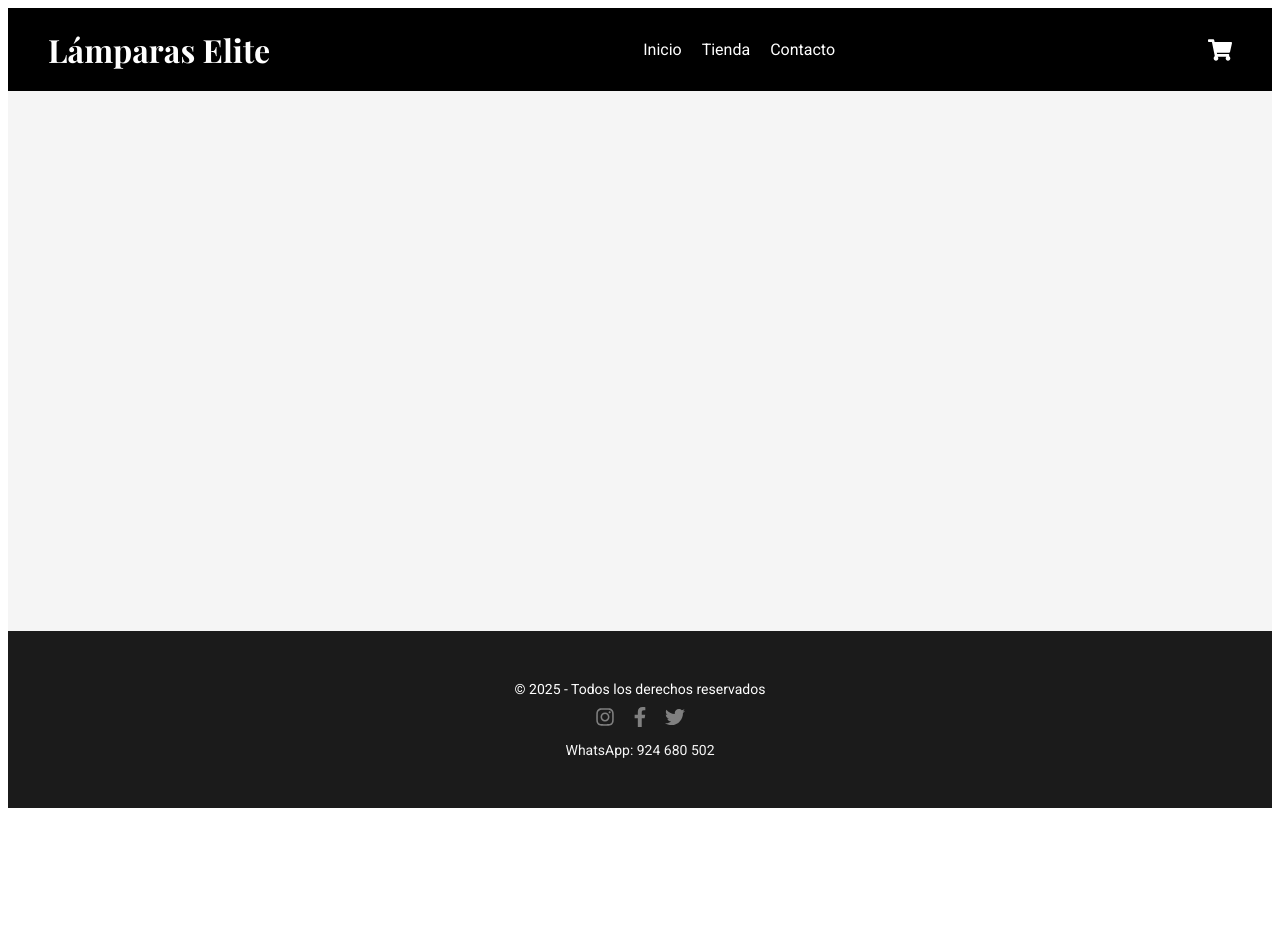
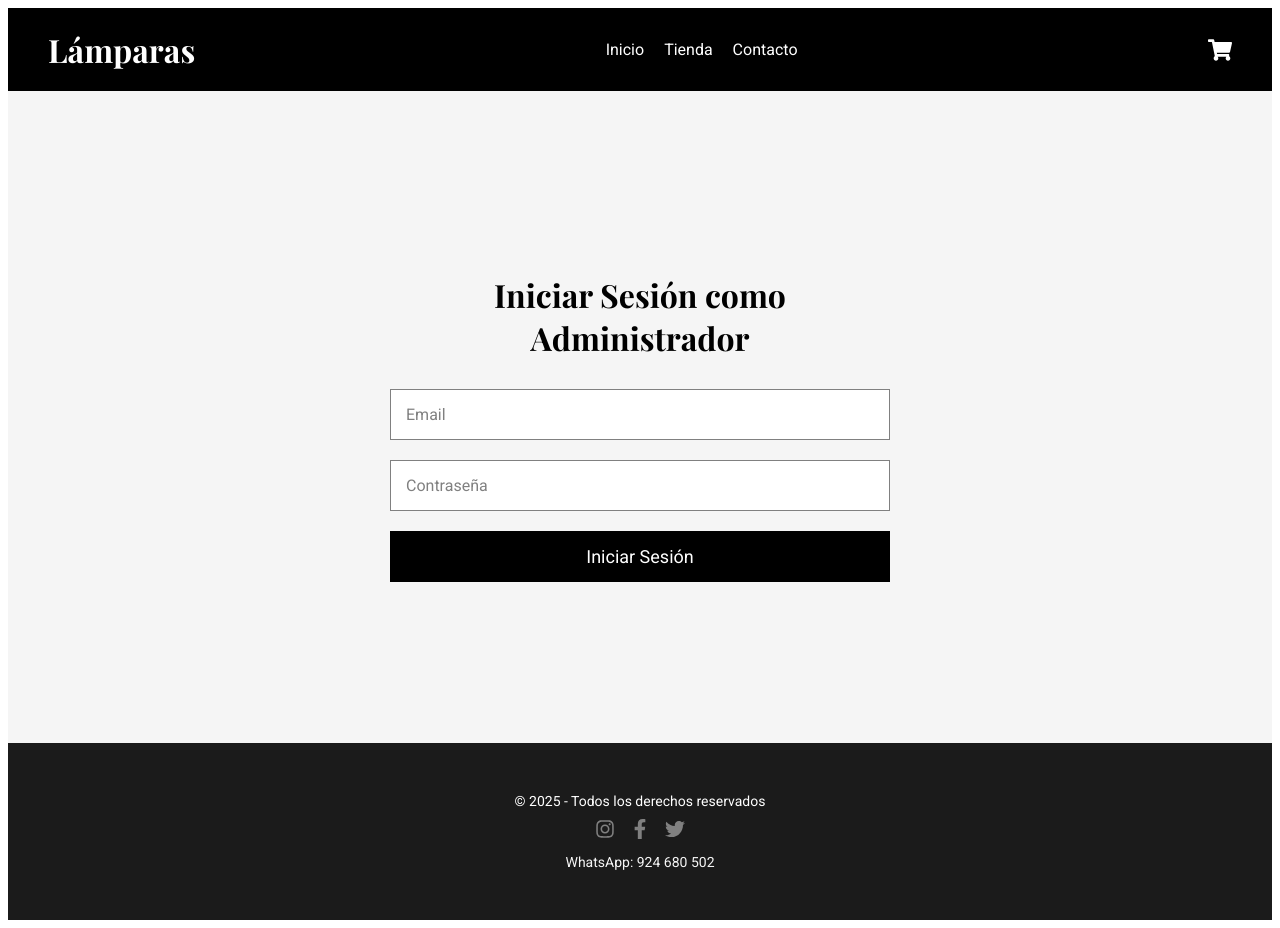
Before and after one commit to OscarCantaro/lamparas-lujosas, a React (Create React App) app: page /login in a window 1280 px wide. Before the commit the page ends 816 px from the top, so only its background shows below. Built offline with nearby package versions, Linux system fonts and the light colour scheme; no server answers; the database is empty.

Commit message:
Panel de administracion de productos

```diff
--- a/src/App.js
+++ b/src/App.js
@@ -1,4 +1,4 @@
-import React, { Suspense } from "react";
+import React, { Suspense, useState, useEffect } from "react";
 import {
   BrowserRouter as Router,
   Routes,
@@ -6,15 +6,18 @@ import {
   Navigate,
 } from "react-router-dom";
 import styled from "styled-components";
+import { auth } from "./firebase"; // Nueva importación
+import { onAuthStateChanged } from "firebase/auth";
+import { ProductsProvider } from "./context/ProductsContext";
 import Header from "./components/Header";
 import Footer from "./components/Footer";
-import { ProductsProvider } from "./context/ProductsContext";
 
 const Home = React.lazy(() => import("./pages/Home"));
 const Shop = React.lazy(() => import("./pages/Shop"));
 const ProductDetail = React.lazy(() => import("./pages/ProductDetail"));
 const Contact = React.lazy(() => import("./pages/Contact"));
 const AdminPanel = React.lazy(() => import("./components/AdminPanel"));
+const Login = React.lazy(() => import("./components/Login")); // Nueva lazy load para Login
 
 const AppWrapper = styled.div`
   background-color: ${(props) => props.theme.colors.lightGray};
@@ -25,10 +28,20 @@ const AppWrapper = styled.div`
 `;
 
 function App() {
-  // Simple auth check for development
-  const isAdminAccessible =
-    process.env.NODE_ENV === "development" &&
-    new URLSearchParams(window.location.search).get("pass") === "admin123";
+  const [user, setUser] = useState(null);
+  const [loading, setLoading] = useState(true);
+
+  useEffect(() => {
+    const unsubscribe = onAuthStateChanged(auth, (currentUser) => {
+      setUser(currentUser);
+      setLoading(false);
+    });
+    return () => unsubscribe();
+  }, []);
+
+  if (loading) {
+    return <div>Cargando autenticación...</div>;
+  }
 
   return (
     <ProductsProvider>
@@ -44,10 +57,9 @@ function App() {
                 <Route path="/contact" element={<Contact />} />
                 <Route
                   path="/admin"
-                  element={
-                    isAdminAccessible ? <AdminPanel /> : <Navigate to="/" />
-                  }
+                  element={user ? <AdminPanel /> : <Navigate to="/login" />}
                 />
+                <Route path="/login" element={<Login />} />
               </Routes>
             </Suspense>
           </main>
--- a/src/components/Header.js
+++ b/src/components/Header.js
@@ -87,7 +87,7 @@ const CartIcon = styled(FaShoppingCart)`
 const Header = () => {
   return (
     <HeaderWrapper>
-      <Logo to="/">Lámparas Elite</Logo>
+      <Logo to="/">Lámparas</Logo>
       <NavMenu>
         <NavItem to="/" end>
           Inicio
--- /dev/null
+++ b/src/components/Login.js
@@ -0,0 +1,125 @@
+import React, { useState } from "react";
+import { useNavigate } from "react-router-dom";
+import styled from "styled-components";
+import { motion } from "framer-motion";
+import { auth } from "../firebase";
+import { signInWithEmailAndPassword } from "firebase/auth";
+
+const LoginWrapper = styled(motion.div)`
+  padding: 60px 40px;
+  background-color: ${(props) => props.theme.colors.lightGray};
+  max-width: 500px;
+  margin: 100px auto;
+  border: 1px solid ${(props) => props.theme.colors.lightGray};
+  text-align: center;
+
+  @media (max-width: 600px) {
+    padding: 30px 20px;
+    margin: 50px auto;
+  }
+`;
+
+const LoginTitle = styled.h1`
+  font-family: "Playfair Display", serif;
+  font-size: 32px;
+  color: ${(props) => props.theme.colors.black};
+  margin-bottom: 30px;
+
+  @media (max-width: 600px) {
+    font-size: 24px;
+  }
+`;
+
+const Form = styled.form`
+  display: flex;
+  flex-direction: column;
+  gap: 20px;
+`;
+
+const Input = styled.input`
+  padding: 15px;
+  border: 1px solid ${(props) => props.theme.colors.mediumGray};
+  background-color: ${(props) => props.theme.colors.white};
+  font-family: "Roboto", sans-serif;
+  font-size: 16px;
+  color: ${(props) => props.theme.colors.black};
+
+  &::placeholder {
+    color: ${(props) => props.theme.colors.mediumGray};
+  }
+`;
+
+const SubmitButton = styled(motion.button)`
+  background-color: ${(props) => props.theme.colors.black};
+  color: ${(props) => props.theme.colors.white};
+  border: none;
+  padding: 15px 30px;
+  font-family: "Roboto", sans-serif;
+  font-size: 18px;
+  cursor: pointer;
+`;
+
+const ErrorMessage = styled.p`
+  color: red;
+  font-family: "Roboto", sans-serif;
+  font-size: 14px;
+`;
+
+const wrapperVariants = {
+  hidden: { opacity: 0, y: 50 },
+  visible: { opacity: 1, y: 0, transition: { duration: 0.5, ease: "easeOut" } },
+};
+
+const buttonVariants = {
+  hover: { scale: 1.05, transition: { duration: 0.3 } },
+};
+
+const Login = () => {
+  const [email, setEmail] = useState("");
+  const [password, setPassword] = useState("");
+  const [error, setError] = useState(null);
+  const navigate = useNavigate();
+
+  const handleLogin = async (e) => {
+    e.preventDefault();
+    try {
+      await signInWithEmailAndPassword(auth, email, password);
+      navigate("/admin"); // Redirige a AdminPanel tras login exitoso
+    } catch (err) {
+      setError("Credenciales inválidas o error de autenticación");
+      console.error("Error en login:", err);
+    }
+  };
+
+  return (
+    <LoginWrapper initial="hidden" animate="visible" variants={wrapperVariants}>
+      <LoginTitle>Iniciar Sesión como Administrador</LoginTitle>
+      {error && <ErrorMessage>{error}</ErrorMessage>}
+      <Form onSubmit={handleLogin}>
+        <Input
+          type="email"
+          placeholder="Email"
+          value={email}
+          onChange={(e) => setEmail(e.target.value)}
+          required
+        />
+        <Input
+          type="password"
+          placeholder="Contraseña"
+          value={password}
+          onChange={(e) => setPassword(e.target.value)}
+          required
+        />
+        <SubmitButton
+          type="submit"
+          whileHover="hover"
+          variants={buttonVariants}
+        >
+          Iniciar Sesión
+        </SubmitButton>
+      </Form>
+    </LoginWrapper>
+  );
+};
+
+export default Login;
--- a/src/components/ProductCard.js
+++ b/src/components/ProductCard.js
@@ -65,8 +65,8 @@ const ProductCard = React.memo(({ product }) => {
     e.preventDefault();
     const message = `Hola, quiero comprar ${
       product.name
-    } por $${product.price.toFixed(2)}`;
-    const whatsappNumber = "+123456789";
+    } por S/ ${product.price.toFixed(2)}`;
+    const whatsappNumber = "+51967861327";
     const url = `https://wa.me/${whatsappNumber}?text=${encodeURIComponent(
       message
     )}`;
@@ -81,7 +81,7 @@ const ProductCard = React.memo(({ product }) => {
     >
       <ProductImage src={product.image} alt={product.name} />
       <ProductName>{product.name}</ProductName>
-      <ProductPrice>${product.price.toFixed(2)}</ProductPrice>
+      <ProductPrice>S/ {product.price.toFixed(2)}</ProductPrice>
       <BuyButton
         onClick={handleBuy}
         whileHover="hover"
--- a/src/context/ProductsContext.jsx
+++ b/src/context/ProductsContext.jsx
@@ -1,8 +1,7 @@
 import React, { createContext, useState, useEffect } from "react";
-import { db } from "../firebase";
+import { db, auth } from "../firebase"; // Importa auth
 import {
   collection,
-  getDocs,
   addDoc,
   updateDoc,
   deleteDoc,
@@ -16,7 +15,6 @@ export const ProductsProvider = ({ children }) => {
   const [products, setProducts] = useState([]);
   const [error, setError] = useState(null);
 
-  // Cargar productos en tiempo real
   useEffect(() => {
     const unsubscribe = onSnapshot(
       collection(db, "products"),
@@ -42,8 +40,15 @@ export const ProductsProvider = ({ children }) => {
     return () => unsubscribe();
   }, []);
 
+  const checkAuth = () => {
+    if (!auth.currentUser) {
+      throw new Error("Usuario no autenticado");
+    }
+  };
+
   const addProduct = async (newProduct) => {
     try {
+      checkAuth();
       await addDoc(collection(db, "products"), {
         ...newProduct,
         price: parseFloat(newProduct.price),
@@ -57,6 +62,7 @@ export const ProductsProvider = ({ children }) => {
 
   const updateProduct = async (updatedProduct) => {
     try {
+      checkAuth();
       const productRef = doc(db, "products", updatedProduct.id);
       await updateDoc(productRef, {
         ...updatedProduct,
@@ -71,6 +77,7 @@ export const ProductsProvider = ({ children }) => {
 
   const deleteProduct = async (id) => {
     try {
+      checkAuth();
       const productRef = doc(db, "products", id);
       await deleteDoc(productRef);
       setError(null);
--- a/src/firebase.js
+++ b/src/firebase.js
@@ -1,5 +1,6 @@
 import { initializeApp } from "firebase/app";
 import { getFirestore } from "firebase/firestore";
+import { getAuth } from "firebase/auth"; // Nueva importación para Auth
 
 // Tu configuración de Firebase
 const firebaseConfig = {
@@ -14,3 +15,4 @@ const firebaseConfig = {
 // Inicializar Firebase
 const app = initializeApp(firebaseConfig);
 export const db = getFirestore(app);
+export const auth = getAuth(app); // Exporta auth para usar en el contexto
--- a/src/pages/ProductDetail.js
+++ b/src/pages/ProductDetail.js
@@ -108,8 +108,8 @@ const ProductDetail = () => {
   const handleBuy = () => {
     const message = `Hola, quiero comprar ${
       product.name
-    } por $${product.price.toFixed(2)}`;
-    const whatsappNumber = "+123456789";
+    } por S/ ${product.price.toFixed(2)}`;
+    const whatsappNumber = "+51967861327";
     const url = `https://wa.me/${whatsappNumber}?text=${encodeURIComponent(
       message
     )}`;
@@ -156,7 +156,7 @@ const ProductDetail = () => {
         viewport={{ once: true }}
         variants={textVariants}
       >
-        ${product.price.toFixed(2)}
+        S/ {product.price.toFixed(2)}
       </ProductPrice>
 
       <BuyButton
```
Also changed, not shown: src/components/AdminPanel.js (+94 -100 lines).
